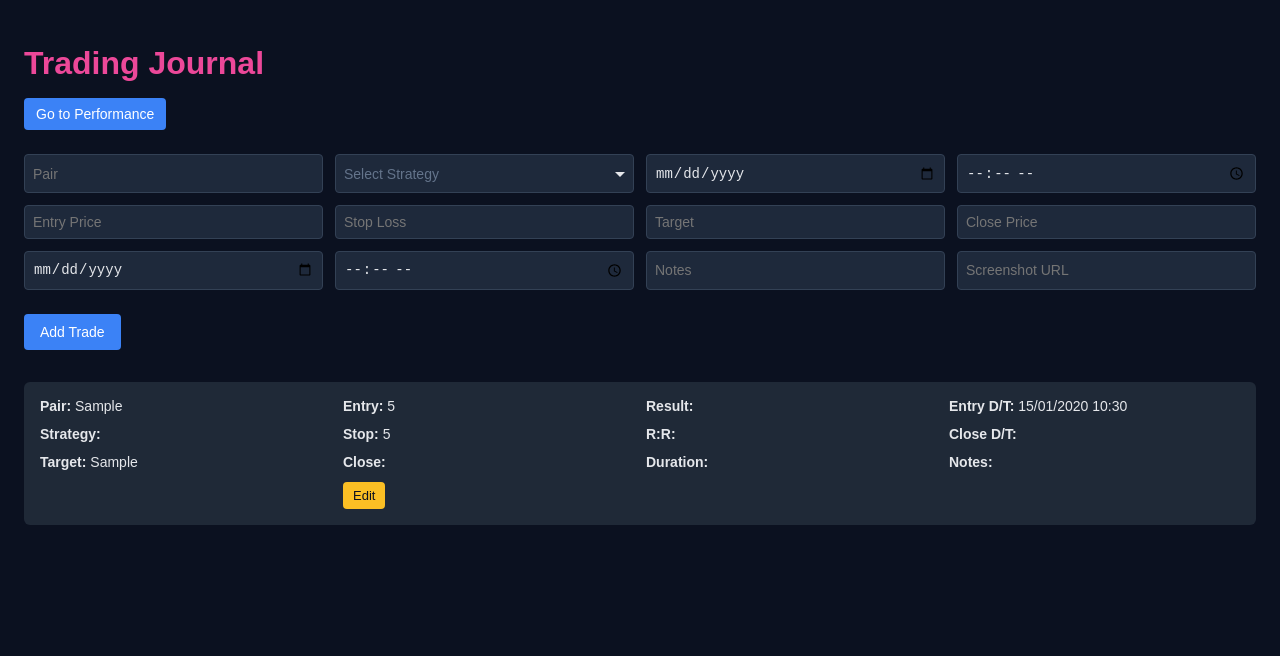
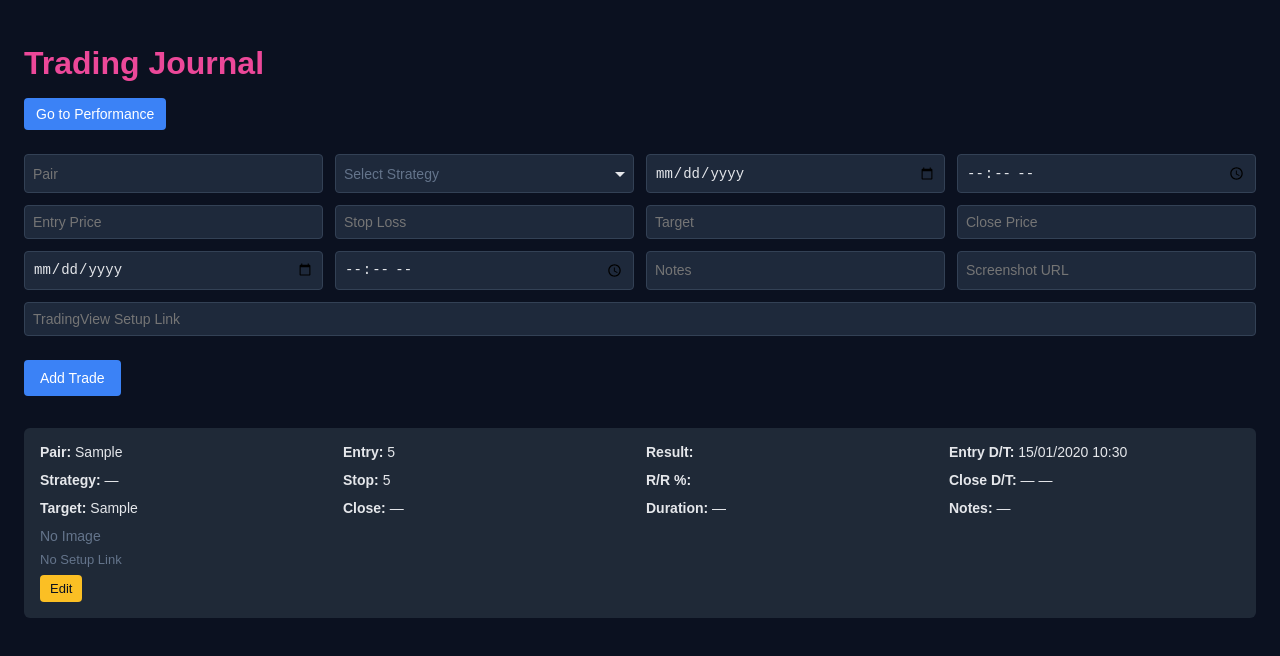
Before and after one commit to Lostkiwi007/Better-Journal-App, a React (Vite) app: page / in a window 1280 px wide. Both pictures are taken after typing "Sample", "2020-01-15", "10:30", "5", "5", "Sample" into the empty fields and a click on the button "Add Trade". Shown: the top 656 px of the page. Built offline with nearby package versions, Linux system fonts and the light colour scheme.

Commit message:
Fix JournalPage export and layout

```diff
--- a/src/pages/JournalPage.jsx
+++ b/src/pages/JournalPage.jsx
@@ -1,20 +1,17 @@
-import React, { useState, useEffect } from "react";
+import React, { useState } from "react";
 import { useNavigate } from "react-router-dom";
 import { parse, differenceInMinutes, format } from "date-fns";
 
 export default function JournalPage() {
   const navigate = useNavigate();
 
-  // List of strategies for the dropdown
+  // 1) List of strategies
   const strategies = ["ORB", "Power Trend", "Breakout", "Phantom Flow", "Pip Snatcher"];
 
-  const [trades, setTrades] = useState([]);
-  const [newTrade, setNewTrade] = useState(createEmptyTrade());
-  const [editingId, setEditingId] = useState(null);
-
-  // Helper to initialize/clear the form
+  // 2) Initial “empty trade” factory
   function createEmptyTrade() {
     return {
+      id: null,
       pair: "",
       strategy: "",
       entryDate: "",
@@ -27,10 +24,15 @@ export default function JournalPage() {
       closePrice: "",
       notes: "",
       screenshot: "",
+      tradingViewLink: "",
     };
   }
 
-  // Compute Result and R:R ratio
+  const [trades, setTrades] = useState([]);
+  const [newTrade, setNewTrade] = useState(createEmptyTrade());
+  const [editingId, setEditingId] = useState(null);
+
+  // 3) Determine Win/Loss/BE and R/R ratio (as a number string)
   const determineResult = (entry, stop, target, close) => {
     const e = parseFloat(entry);
     const s = parseFloat(stop);
@@ -40,34 +42,23 @@ export default function JournalPage() {
       return { result: "", rr: "" };
     }
 
-    // R:R = |(target - entry)| / |(entry - stop)|  → always positive
-    const risk = Math.abs(e - s);
-    const reward = Math.abs(t - e);
-    const rr = risk !== 0 ? (reward / risk).toFixed(2) : "";
-
-    // Determine Win/Loss/BE
     let result = "BE";
     if ((e < t && c >= t) || (e > t && c <= t)) result = "Win";
     else if ((e < s && c <= s) || (e > s && c >= s)) result = "Loss";
 
-    return { result, rr };
+    const risk = Math.abs(e - s);
+    const reward = Math.abs(t - e);
+    const rrValue = risk !== 0 ? reward / risk : 0;
+    return { result, rr: rrValue.toFixed(2) };
   };
 
-  // Computes “Xh Ym” between entryDate+entryTime and closeDate+closeTime
+  // 4) Calculate “Xh Ym” between entryDate+entryTime and closeDate+closeTime
   const calculateDuration = (entryDate, entryTime, closeDate, closeTime) => {
     if (!entryDate || !entryTime || !closeDate || !closeTime) return "";
     try {
-      const open = parse(
-        `${entryDate} ${entryTime}`,
-        "yyyy-MM-dd HH:mm",
-        new Date()
-      );
-      const close = parse(
-        `${closeDate} ${closeTime}`,
-        "yyyy-MM-dd HH:mm",
-        new Date()
-      );
-      const mins = differenceInMinutes(close, open);
+      const openDT = parse(`${entryDate} ${entryTime}`, "yyyy-MM-dd HH:mm", new Date());
+      const closeDT = parse(`${closeDate} ${closeTime}`, "yyyy-MM-dd HH:mm", new Date());
+      const mins = differenceInMinutes(closeDT, openDT);
       if (isNaN(mins) || mins < 0) return "";
       const hours = Math.floor(mins / 60);
       const remMins = mins % 60;
@@ -77,7 +68,7 @@ export default function JournalPage() {
     }
   };
 
-  // Called when clicking “Add Trade” or “Save Edit”
+  // 5) “Save Trade” covers both add & edit
   const saveTrade = () => {
     const { result, rr } = determineResult(
       newTrade.entryPrice,
@@ -87,38 +78,38 @@ export default function JournalPage() {
     );
 
     if (editingId !== null) {
-      // Update existing trade
+      // Updating an existing trade
       setTrades((prev) =>
         prev.map((t) =>
           t.id === editingId ? { ...newTrade, result, rr, id: editingId } : t
         )
       );
     } else {
-      // Add brand new
+      // Adding a brand‐new trade
       setTrades((prev) => [
         ...prev,
         { ...newTrade, result, rr, id: Date.now() },
       ]);
     }
 
-    // Clear form and exit editing mode
+    // Reset form
     setNewTrade(createEmptyTrade());
     setEditingId(null);
   };
 
-  // Called when user clicks “Edit” on a trade
+  // 6) Start editing: populate form with trade data
   const startEditing = (trade) => {
     setNewTrade({ ...trade });
     setEditingId(trade.id);
   };
 
-  // Called when user clicks “Cancel” while editing
+  // 7) Cancel editing
   const cancelEditing = () => {
     setNewTrade(createEmptyTrade());
     setEditingId(null);
   };
 
-  // Shared styling for all inputs/selects
+  // 8) Common input style
   const inputStyle = {
     backgroundColor: "#1e293b",
     color: "#e5e7eb",
@@ -130,7 +121,7 @@ export default function JournalPage() {
     fontSize: "14px",
   };
 
-  // “Add Trade” / “Save Edit” button style
+  // 9) Button style
   const buttonStyle = {
     backgroundColor: "#3b82f6",
     color: "white",
@@ -151,7 +142,9 @@ export default function JournalPage() {
         padding: "24px",
       }}
     >
-      <h1 style={{ color: "#ec4899", marginBottom: "16px" }}>Trading Journal</h1>
+      <h1 style={{ color: "#ec4899", marginBottom: "16px" }}>
+        Trading Journal
+      </h1>
       <button
         onClick={() => navigate("/performance")}
         style={{
@@ -168,16 +161,16 @@ export default function JournalPage() {
         Go to Performance
       </button>
 
-      {/* 4-column input grid */}
+      {/* ─────── 4-Column Grid of Inputs ─────── */}
       <div
         style={{
           display: "grid",
           gridTemplateColumns: "repeat(4, 1fr)",
           gap: "12px",
-          marginBottom: "24px",
+          marginBottom: "12px",
         }}
       >
-        {/* Column 1 */}
+        {/* Row 1: Pair | Strategy ▼ | Entry Date | Entry Time */}
         <input
           placeholder="Pair"
           value={newTrade.pair}
@@ -185,7 +178,6 @@ export default function JournalPage() {
           style={inputStyle}
         />
 
-        {/* Column 2: Strategy dropdown */}
         <select
           value={newTrade.strategy}
           onChange={(e) =>
@@ -213,7 +205,6 @@ export default function JournalPage() {
           ))}
         </select>
 
-        {/* Column 3 */}
         <input
           type="date"
           value={newTrade.entryDate}
@@ -223,7 +214,6 @@ export default function JournalPage() {
           style={inputStyle}
         />
 
-        {/* Column 4 */}
         <input
           type="time"
           value={newTrade.entryTime}
@@ -233,7 +223,7 @@ export default function JournalPage() {
           style={inputStyle}
         />
 
-        {/* Next row: Entry Price */}
+        {/* Row 2: Entry Price | Stop Loss | Target | Close Price */}
         <input
           type="number"
           placeholder="Entry Price"
@@ -244,7 +234,6 @@ export default function JournalPage() {
           style={inputStyle}
         />
 
-        {/* Stop Loss */}
         <input
           type="number"
           placeholder="Stop Loss"
@@ -255,7 +244,6 @@ export default function JournalPage() {
           style={inputStyle}
         />
 
-        {/* Target */}
         <input
           placeholder="Target"
           value={newTrade.target}
@@ -265,7 +253,6 @@ export default function JournalPage() {
           style={inputStyle}
         />
 
-        {/* Close Price */}
         <input
           type="number"
           placeholder="Close Price"
@@ -276,7 +263,7 @@ export default function JournalPage() {
           style={inputStyle}
         />
 
-        {/* Next row: Close Date */}
+        {/* Row 3: Close Date | Close Time | Notes | Screenshot URL */}
         <input
           type="date"
           value={newTrade.closeDate}
@@ -286,7 +273,6 @@ export default function JournalPage() {
           style={inputStyle}
         />
 
-        {/* Close Time */}
         <input
           type="time"
           value={newTrade.closeTime}
@@ -296,7 +282,6 @@ export default function JournalPage() {
           style={inputStyle}
         />
 
-        {/* Notes */}
         <input
           placeholder="Notes"
           value={newTrade.notes}
@@ -304,7 +289,6 @@ export default function JournalPage() {
           style={inputStyle}
         />
 
-        {/* Screenshot URL */}
         <input
           placeholder="Screenshot URL"
           value={newTrade.screenshot}
@@ -315,7 +299,17 @@ export default function JournalPage() {
         />
       </div>
 
-      {/* Add / Save / Cancel buttons */}
+      {/* ─────── TradingView Link (full width) ─────── */}
+      <input
+        placeholder="TradingView Setup Link"
+        value={newTrade.tradingViewLink}
+        onChange={(e) =>
+          setNewTrade((p) => ({ ...p, tradingViewLink: e.target.value }))
+        }
+        style={{ ...inputStyle, marginBottom: "24px" }}
+      />
+
+      {/* ─────── Save / Cancel Buttons ─────── */}
       <div style={{ marginBottom: "32px" }}>
         <button onClick={saveTrade} style={buttonStyle}>
           {editingId !== null ? "Save Changes" : "Add Trade"}
@@ -338,9 +332,10 @@ export default function JournalPage() {
         )}
       </div>
 
-      {/* Display the trades in a 4-column grid */}
+      {/* ─────── List of Logged Trades ─────── */}
       <div style={{ display: "flex", flexDirection: "column", gap: "16px" }}>
         {trades.map((trade) => {
+          // Recalculate result & rr
           const { result, rr } = determineResult(
             trade.entryPrice,
             trade.stopLoss,
@@ -354,6 +349,16 @@ export default function JournalPage() {
             trade.closeTime
           );
 
+          // Convert R/R ratio to percentage with sign
+          let rrPctDisplay = "";
+          if (rr !== "" && !isNaN(parseFloat(rr))) {
+            const pct = (parseFloat(rr) * 100).toFixed(0);
+            if (result === "Win") rrPctDisplay = `+${pct}%`;
+            else if (result === "Loss") rrPctDisplay = `-${pct}%`;
+            else rrPctDisplay = "0%";
+          }
+
+          // Color‐coding: green=Win, red=Loss, gold=BE
           const resultColor =
             result === "Win"
               ? "#34d399"
@@ -375,12 +380,12 @@ export default function JournalPage() {
                 fontSize: "14px",
               }}
             >
-              {/* Col 1 */}
+              {/* Column 1 */}
               <div>
-                <strong>Pair:</strong> {trade.pair}
+                <strong>Pair:</strong> {trade.pair || "—"}
               </div>
               <div>
-                <strong>Entry:</strong> {trade.entryPrice}
+                <strong>Entry:</strong> {trade.entryPrice || "—"}
               </div>
               <div>
                 <strong>Result:</strong>{" "}
@@ -388,55 +393,88 @@ export default function JournalPage() {
               </div>
               <div>
                 <strong>Entry D/T:</strong>{" "}
-                {trade.entryDate && format(parse(trade.entryDate, "yyyy-MM-dd", new Date()), "dd/MM/yyyy")}{" "}
-                {trade.entryTime}
+                {trade.entryDate
+                  ? format(parse(trade.entryDate, "yyyy-MM-dd", new Date()), "dd/MM/yyyy")
+                  : "—"}{" "}
+                {trade.entryTime || "—"}
               </div>
 
-              {/* Col 2 */}
+              {/* Column 2 */}
               <div>
-                <strong>Strategy:</strong> {trade.strategy}
+                <strong>Strategy:</strong> {trade.strategy || "—"}
               </div>
               <div>
-                <strong>Stop:</strong> {trade.stopLoss}
+                <strong>Stop:</strong> {trade.stopLoss || "—"}
               </div>
               <div>
-                <strong>R:R:</strong>{" "}
-                <span style={{ color: resultColor }}>{rr}</span>
+                <strong>R/R %:</strong>{" "}
+                <span style={{ color: resultColor }}>{rrPctDisplay}</span>
               </div>
               <div>
                 <strong>Close D/T:</strong>{" "}
-                {trade.closeDate && format(parse(trade.closeDate, "yyyy-MM-dd", new Date()), "dd/MM/yyyy")}{" "}
-                {trade.closeTime}
+                {trade.closeDate
+                  ? format(parse(trade.closeDate, "yyyy-MM-dd", new Date()), "dd/MM/yyyy")
+                  : "—"}{" "}
+                {trade.closeTime || "—"}
               </div>
 
-              {/* Col 3 */}
+              {/* Column 3 */}
               <div>
-                <strong>Target:</strong> {trade.target}
+                <strong>Target:</strong> {trade.target || "—"}
               </div>
               <div>
-                <strong>Close:</strong> {trade.closePrice}
+                <strong>Close:</strong> {trade.closePrice || "—"}
               </div>
               <div>
-                <strong>Duration:</strong> {duration}
+                <strong>Duration:</strong> {duration || "—"}
               </div>
               <div>
-                <strong>Notes:</strong> {trade.notes}
+                <strong>Notes:</strong> {trade.notes || "—"}
               </div>
 
-              {/* Col 4 */}
-              <div>
-                {trade.screenshot && (
+              {/* Column 4: Screenshot thumbnail, TV link, and Edit */}
+              <div
+                style={{
+                  display: "flex",
+                  flexDirection: "column",
+                  gap: "8px",
+                }}
+              >
+                {trade.screenshot ? (
+                  <img
+                    src={trade.screenshot}
+                    alt="screenshot thumbnail"
+                    style={{
+                      maxWidth: "100px",
+                      maxHeight: "60px",
+                      borderRadius: "4px",
+                      objectFit: "cover",
+                      border: "1px solid #334155",
+                    }}
+                  />
+                ) : (
+                  <div style={{ color: "#64748b" }}>No Image</div>
+                )}
+
+                {trade.tradingViewLink ? (
                   <a
-                    href={trade.screenshot}
+                    href={trade.tradingViewLink}
                     target="_blank"
                     rel="noopener noreferrer"
-                    style={{ color: "#3b82f6", textDecoration: "underline" }}
+                    style={{
+                      color: "#60a5fa",
+                      textDecoration: "underline",
+                      fontSize: "13px",
+                    }}
                   >
-                    View Screenshot
+                    View Setup
                   </a>
+                ) : (
+                  <div style={{ color: "#64748b", fontSize: "13px" }}>
+                    No Setup Link
+                  </div>
                 )}
-              </div>
-              <div>
+
                 <button
                   onClick={() => startEditing(trade)}
                   style={{
@@ -447,6 +485,7 @@ export default function JournalPage() {
                     padding: "6px 10px",
                     cursor: "pointer",
                     fontSize: "13px",
+                    alignSelf: "flex-start",
                   }}
                 >
                   Edit
```
